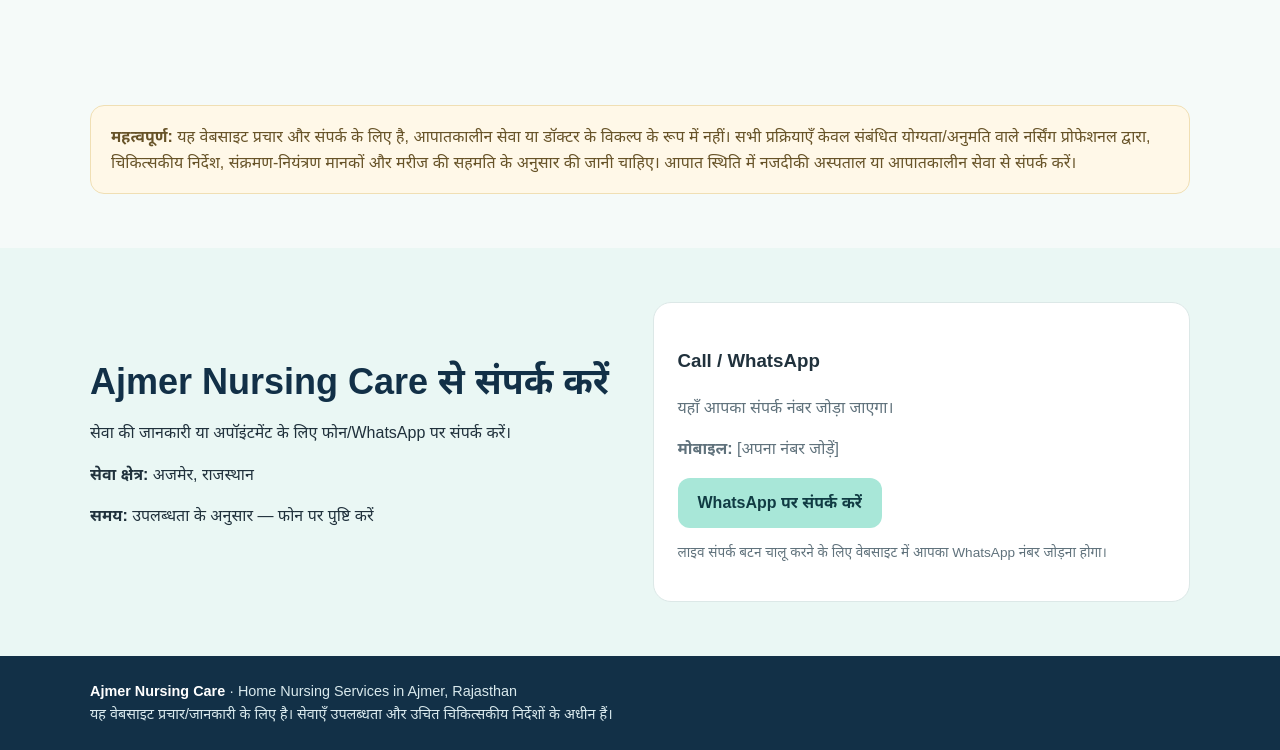
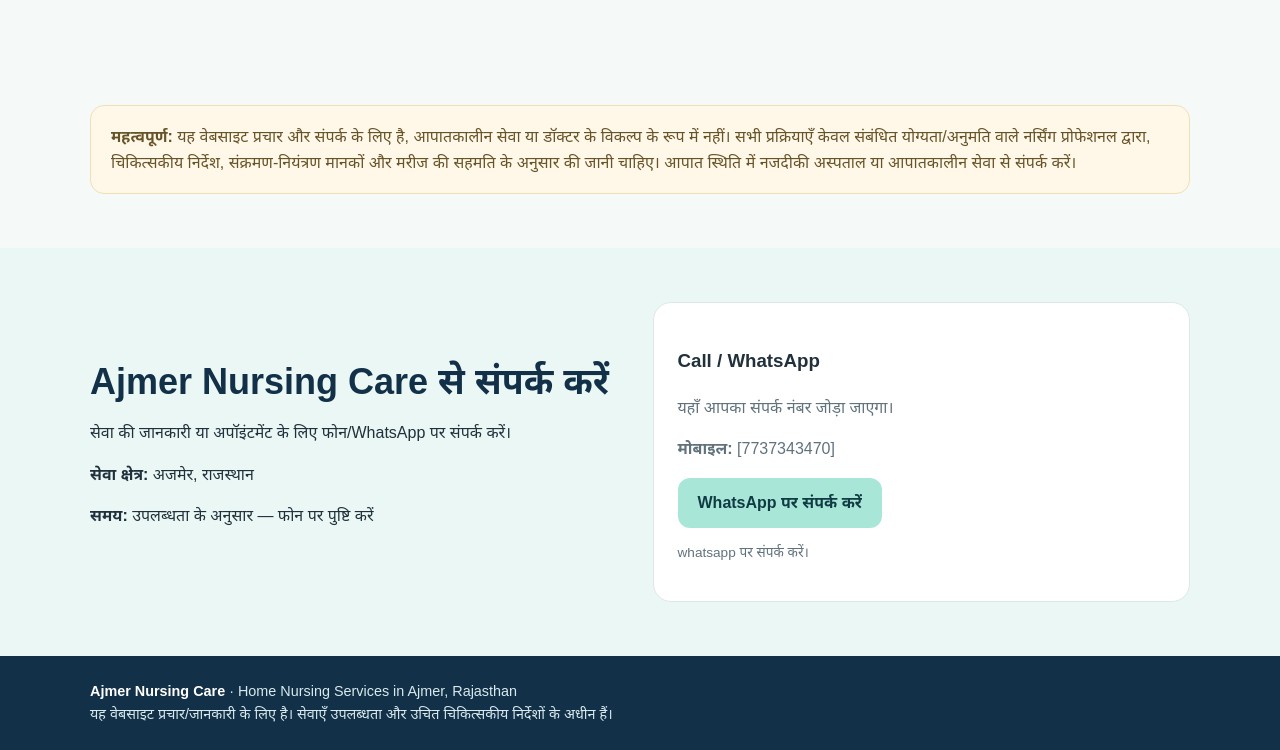
Before and after one commit to ajmernursingcare/ajmernursingcare, a plain HTML site: page index.html in a window 1280 px wide. Shown: the part 1055-1805 px from the top of the page. Drawn offline with Linux system fonts and the light colour scheme.

Commit message:
Update index.html

```diff
--- a/index.html
+++ b/index.html
@@ -123,9 +123,10 @@
     <div class="contact-box">
       <h3>Call / WhatsApp</h3>
       <p>यहाँ आपका संपर्क नंबर जोड़ा जाएगा।</p>
-      <p><strong>मोबाइल:</strong> [अपना नंबर जोड़ें]</p>
-      <a class="btn primary" href="https://wa.me/" aria-label="WhatsApp contact placeholder">WhatsApp पर संपर्क करें</a>
-      <p class="muted" style="font-size:.85rem;margin-top:14px;">लाइव संपर्क बटन चालू करने के लिए वेबसाइट में आपका WhatsApp नंबर जोड़ना होगा।</p>
+      <p><strong>मोबाइल:</strong> [7737343470]</p>
+      <a class="btn primary" href="https://wa.me/917737343470" aria-label="WhatsApp contact placeholder">WhatsApp पर संपर्क करें</a>
+      <p class="muted" style="font-size:.85rem;margin-top:14px;"></a>whatsapp पर संपर्क करें।
+</p>
     </div>
   </div>
 </section>
```
